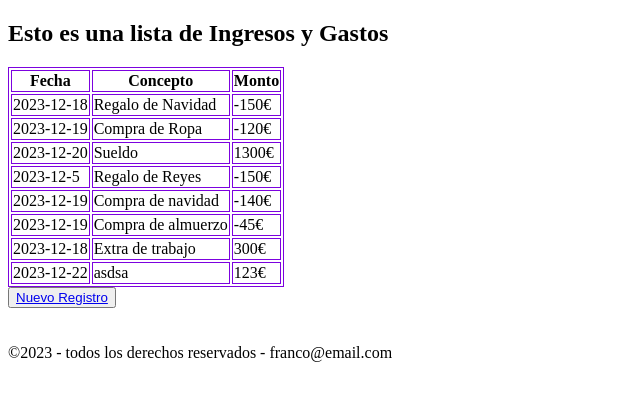
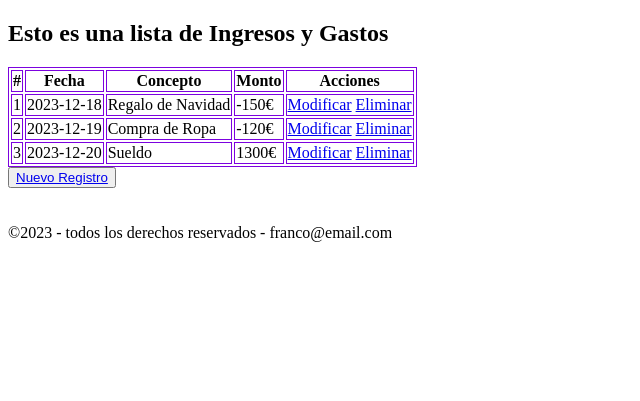
Before and after one commit to Franco-RD/ingresos-gastos, a Flask app: page / in a window 1280 px wide. Shown: the part 124-525 px from the top of the page, without its empty margins (0-640 px from the left). Run offline with Flask 3, Linux system fonts and the light colour scheme.

Commit message:
Actualizacion de metodos delete y update

```diff
--- a/app_ingresos_gastos/routes.py
+++ b/app_ingresos_gastos/routes.py
@@ -33,14 +33,16 @@ def new():
         return render_template("new.html", titulo = "Nuevo", tipoAccion = "registrar", tipoBoton = "Guardar", dataForm = {})  #Como el html siempre usa esos datos del formulario, en los get hay que pasarle el dataForm vacio para que no se rompa
 
 
-@app.route("/delete")
-def delete():
-    return render_template("delete.html", titulo = "Borrar")
+@app.route("/delete/<int:id>")
+def delete(id):
+    return f"El registro a eliminar es el de id: {id}"
+    #return render_template("delete.html", titulo = "Borrar")
 
 
-@app.route("/update")
-def update():
-    return render_template("update.html", titulo = "Actualizar", tipoAccion = "actualizar", tipoBoton = "Editar", dataForm = {})  #Como el html siempre usa esos datos del formulario, en los get hay que pasarle el dataForm vacio para que no se rompa
+@app.route("/update/<int:id>")
+def update(id):
+    return f"El registro a editar es el de id: {id}"
+    #return render_template("update.html", titulo = "Actualizar", tipoAccion = "actualizar", tipoBoton = "Editar", dataForm = {})  #Como el html siempre usa esos datos del formulario, en los get hay que pasarle el dataForm vacio para que no se rompa
 
 
 
--- a/app_ingresos_gastos/templates/index.html
+++ b/app_ingresos_gastos/templates/index.html
@@ -3,15 +3,22 @@
 <h1>Esto es una lista de Ingresos y Gastos</h1>
 <table>
     <tr>
+      <th>#</th>
       <th>Fecha</th>
       <th>Concepto</th>
       <th>Monto</th>
+      <th>Acciones</th>
     </tr>
     {% for item in data %}
         <tr>
             <td>{{item[0]}}</td>
             <td>{{item[1]}}</td>
-            <td>{{item[2]}}€</td>
+            <td>{{item[2]}}</td>
+            <td>{{item[3]}}€</td>
+            <td>
+              <a href="/update/{{item[0]}}">Modificar</a>
+              <a href="/delete/{{item[0]}}">Eliminar</a>
+            </td>
         </tr>
 
         {# Para no repetir cada entrada de la tabla, recibimos la lista con los datos de index en routes.
--- a/data/movimientos.csv
+++ b/data/movimientos.csv
@@ -1,8 +1,3 @@
-2023-12-18,Regalo de Navidad, -150
-2023-12-19,Compra de Ropa, -120
-2023-12-20,Sueldo, 1300
-2023-12-5,Regalo de Reyes, -150
-2023-12-19,Compra de navidad,-140
-2023-12-19,Compra de almuerzo,-45
-2023-12-18,Extra de trabajo,300
-2023-12-22,asdsa,123
+1,2023-12-18,Regalo de Navidad, -150
+2,2023-12-19,Compra de Ropa, -120
+3,2023-12-20,Sueldo, 1300
```
